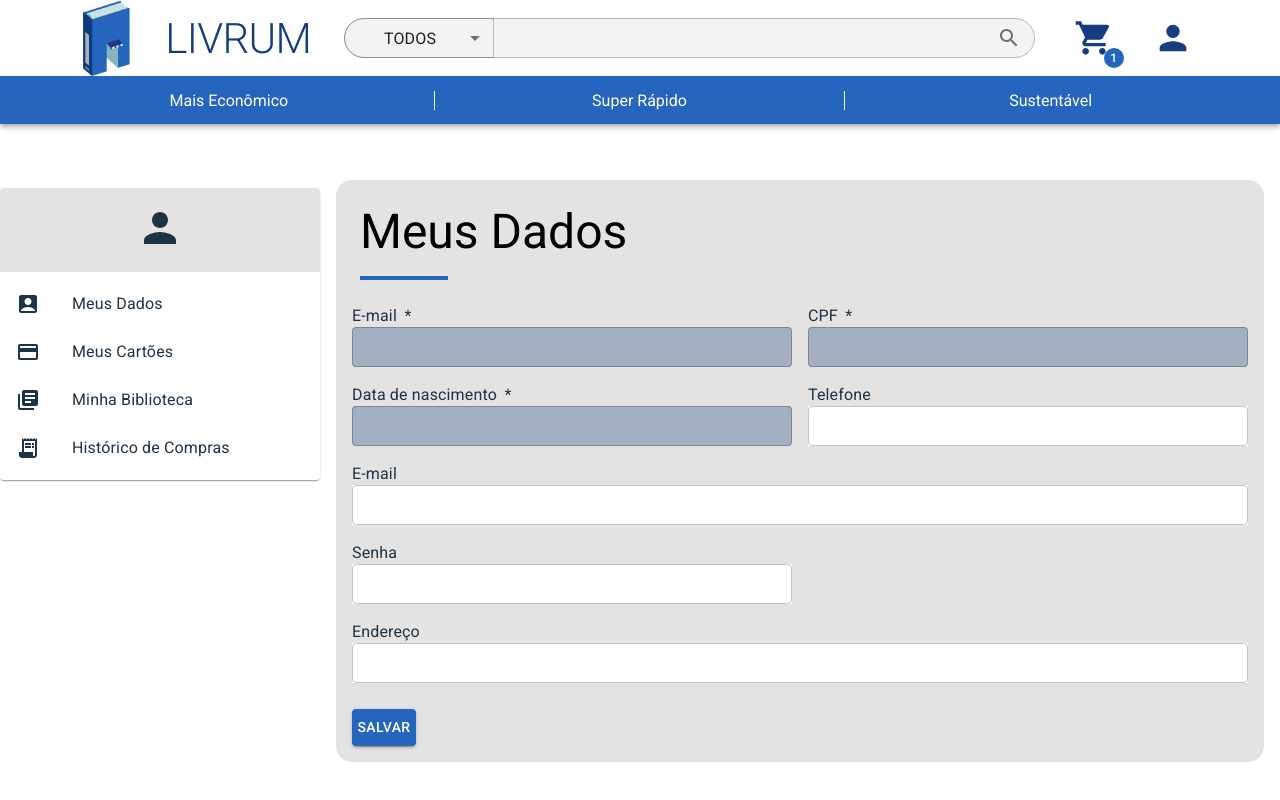
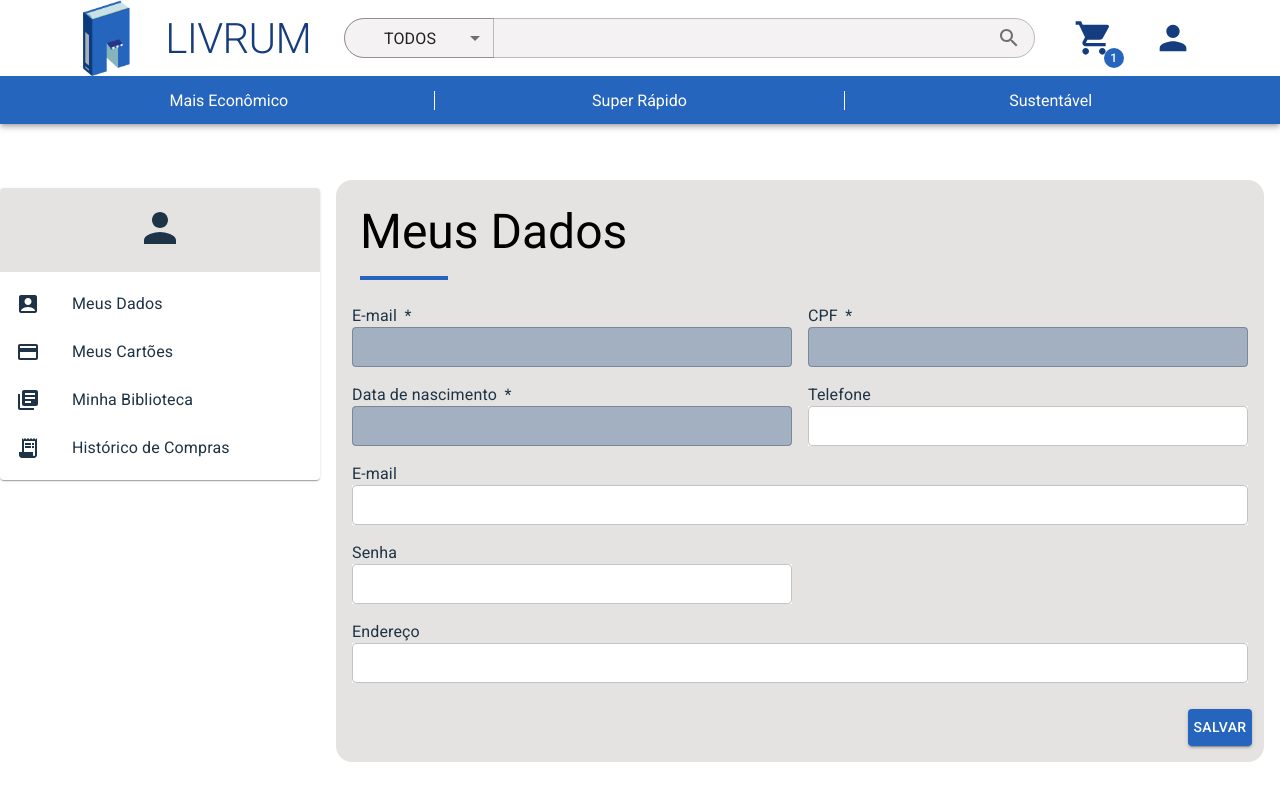
Before and after one commit to byte-stack-uefs/livrum, a Next.js app in the folder phase_4/app/webapp/: page /cliente/meus-dados in a window 1280 px wide. Shown: the top 800 px of the page. Built offline with nearby package versions, Linux system fonts and the light colour scheme.

Commit message:
Alinhando botão com o figma

```diff
--- a/phase_4/app/webapp/app/cliente/meus-dados/page.tsx
+++ b/phase_4/app/webapp/app/cliente/meus-dados/page.tsx
@@ -149,7 +149,9 @@ function ClientDataContainer() {
                             sx={{ backgroundColor: 'white' }}
                         />
                     </Grid>
-                    <Grid xs={12} lg={1} textAlign="right">
+                    <Grid xs={11} lg={11}>
+                    </Grid>
+                    <Grid xs={1} lg={1}>
                         <Button
                             type="submit"
                             variant="contained"
```
